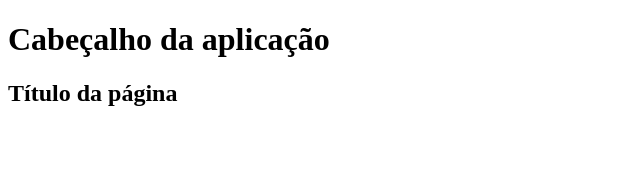
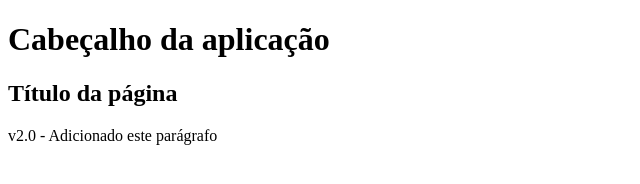
Before and after one commit to marianagregorio/01_mariana_git, a plain HTML site: page index.html in a window 1280 px wide. Shown: the whole page, without its empty margins (0-640 px from the left). Drawn offline with Linux system fonts and the light colour scheme.

Commit message:
Paragrafo adicionado

```diff
--- a/index.html
+++ b/index.html
@@ -9,5 +9,6 @@
 <body>
     <h1>Cabeçalho da aplicação</h1>
     <h2>Título da página</h2>
+	<p>v2.0 - Adicionado este parágrafo</p>
 </body>
 </html>
```
